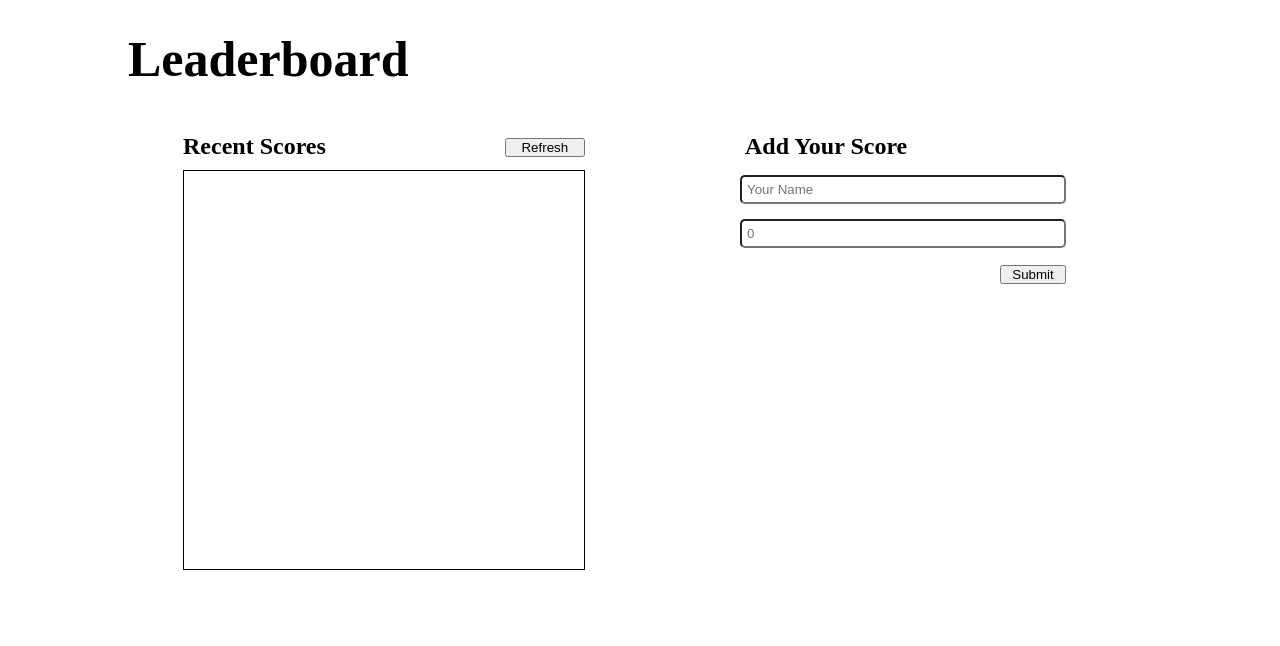
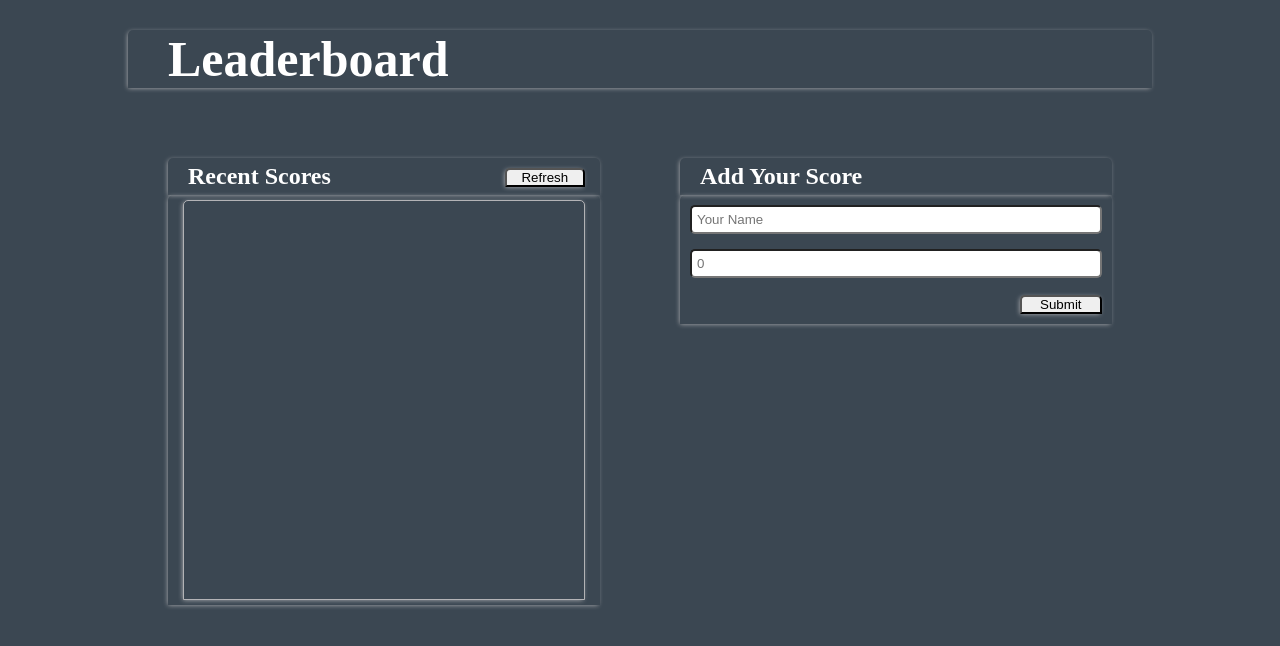
Before and after one commit to DanSam5K/LeaderBoard-APIS, a website built with webpack: page src/index.html in a window 1280 px wide. Built offline with nearby package versions, Linux system fonts and the light colour scheme.

Commit message:
Add extensive styles to improve look and feel of application

```diff
--- a/src/style.css
+++ b/src/style.css
@@ -6,7 +6,7 @@
 }
 
 body {
-  background-color: white;
+  background-color: #3b4752;
   width: 80%;
   margin: 30px auto 0;
 }
@@ -22,6 +22,13 @@ p {
 
 h1 {
   font-size: 50px;
+  color: #fff;
+  padding-left: 40px;
+  margin-bottom: 30px;
+  border-radius: 5px 5px 0 0;
+  box-shadow: -1px 1px 5px -1px #dbd7d7bf;
+  -webkit-box-shadow: -1px 1px 5px -1px #dbd7d7bf;
+  -moz-box-shadow: -1px 1px 5px -1px #dbd7d7bf;
 }
 
 main {
@@ -52,29 +59,42 @@ input {
   justify-content: space-between;
   padding: 5px 15px;
   width: 100%;
+
+  border-radius: 5px 5px 0 0;
+  box-shadow: -1px 1px 5px -1px #dbd7d7bf;
+  -webkit-box-shadow: -1px 1px 5px -1px #dbd7d7bf;
+  -moz-box-shadow: -1px 1px 5px -1px #dbd7d7bf;
 }
 
 .list {
-  border: 1px solid black;
+  border: 1px solid #dbd7d7bf;
   overflow-y: scroll;
   height: 50vh;
   width: 100%;
+  border-radius: 5px 5px 0 0;
+  box-shadow: -1px 1px 5px -1px #dbd7d7bf;
+  -webkit-box-shadow: -1px 1px 5px -1px #dbd7d7bf;
+  -moz-box-shadow: -1px 1px 5px -1px #dbd7d7bf;
 }
 
+.list li:nth-child(odd), .list li:nth-child(even){
+  width: 98%;
+  box-sizing: border-box;
+}
 .list li:nth-child(odd) {
   background: #3b4752;
   color: #fff;
-  width: 98%;
 }
 
-.display li:nth-child(even) {
+.list li:nth-child(even) {
   background: #fff;
   color: #3b4752;
-  width: 98%;
 }
 
-.add-title {
-  margin-left: 50px;
+.add-title, .recent-title {
+  margin-left: 5px;
+  color: #fff;
+  box-sizing: border-box;
 }
 
 .input-name,
@@ -85,9 +105,11 @@ input {
 .form {
   display: flex;
   flex-direction: column;
-  margin-left: 50px;
-  width: 80%;
   padding: 10px;
+  border-radius: 5px 5px 0 0;
+  box-shadow: -1px 1px 5px -1px #dbd7d7bf;
+  -webkit-box-shadow: -1px 1px 5px -1px #dbd7d7bf;
+  -moz-box-shadow: -1px 1px 5px -1px #dbd7d7bf;
 }
 
 .submit-button,
@@ -95,4 +117,8 @@ input {
   width: 20%;
   margin-left: auto;
   margin-top: 2px;
+  border-radius: 5px 5px 0 0;
+  box-shadow: -1px 1px 5px -1px #dbd7d7bf;
+  -webkit-box-shadow: -1px 1px 5px -1px #dbd7d7bf;
+  -moz-box-shadow: -1px 1px 5px -1px #dbd7d7bf;
 }
```
